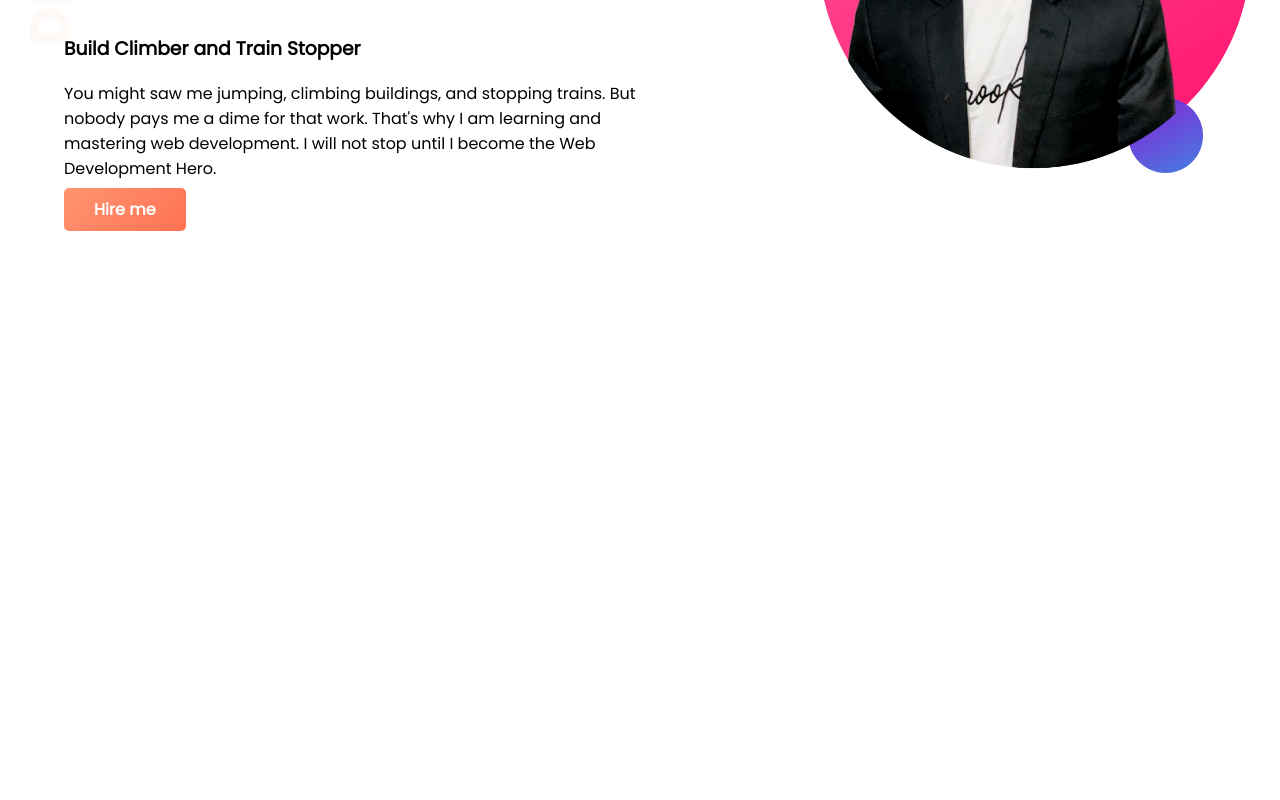
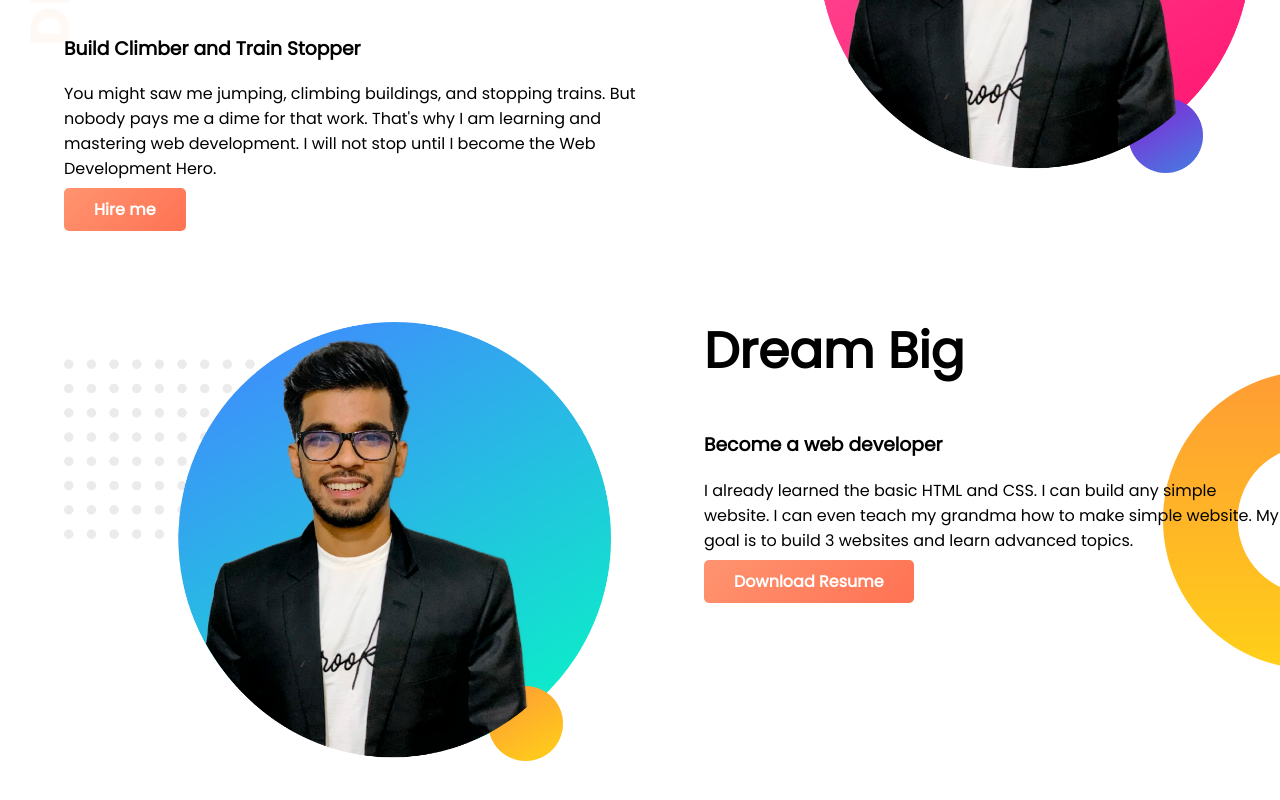
Before and after one commit to tawhidulshehzad/developer-portfolio, a plain HTML site: page index.html in a window 1280 px wide. Shown: the part 316-1116 px from the top of the page. Before the commit the page ends 800 px from the top, so only its background shows below. Drawn offline with Linux system fonts and the light colour scheme.

Commit message:
second section

```diff
--- a/index.html
+++ b/index.html
@@ -25,7 +25,10 @@
           mastering web development. I will not stop until I become the Web
           Development Hero.
         </p>
-        <a class="btn-hire" target="_blank" href="https://www.facebook.com/tawhidulshehzad"
+        <a
+          class="btn-hire"
+          target="_blank"
+          href="https://www.facebook.com/tawhidulshehzad"
           >Hire me</a
         >
       </div>
@@ -33,5 +36,23 @@
         <img src="images/profile2.png" alt="" />
       </div>
     </section>
+    <section class="second-banner">
+      <div class="half-width">
+        <img src="images/profile1.png" alt="" />
+      </div>
+      <div class="half-width">
+        <h1>Dream Big</h1>
+        <h3>Become a web developer</h3>
+        <p>
+          I already learned the basic HTML and CSS. I can build any simple website. I can even teach my grandma how to make simple website. My goal is to build 3 websites and learn advanced topics.
+        </p>
+        <a
+          class="btn-hire"
+          target="_blank"
+          href="https://www.facebook.com/tawhidulshehzad"
+          >Download Resume</a
+        >
+      </div>
+    </section>
   </body>
 </html>
--- a/style.css
+++ b/style.css
@@ -12,7 +12,7 @@ h1 {
 }
 section {
   display: flex;
-
+  margin-bottom: 50px;
 }
 .top-banner {
   background-image: url(images/top-banner.png);
@@ -28,9 +28,14 @@ section {
 }
 .btn-hire {
   color: #fff;
-  background-image: linear-gradient(-45deg, #FF7253, #FF9470);
+  background-image: linear-gradient(-45deg, #ff7253, #ff9470);
   text-decoration: none;
   padding: 10px 30px;
   border-radius: 5px;
   font-weight: 600;
 }
+.second-banner {
+  background-image: url(images/dream-bg.png);
+  background-repeat: no-repeat;
+  background-position: right;
+}
```
